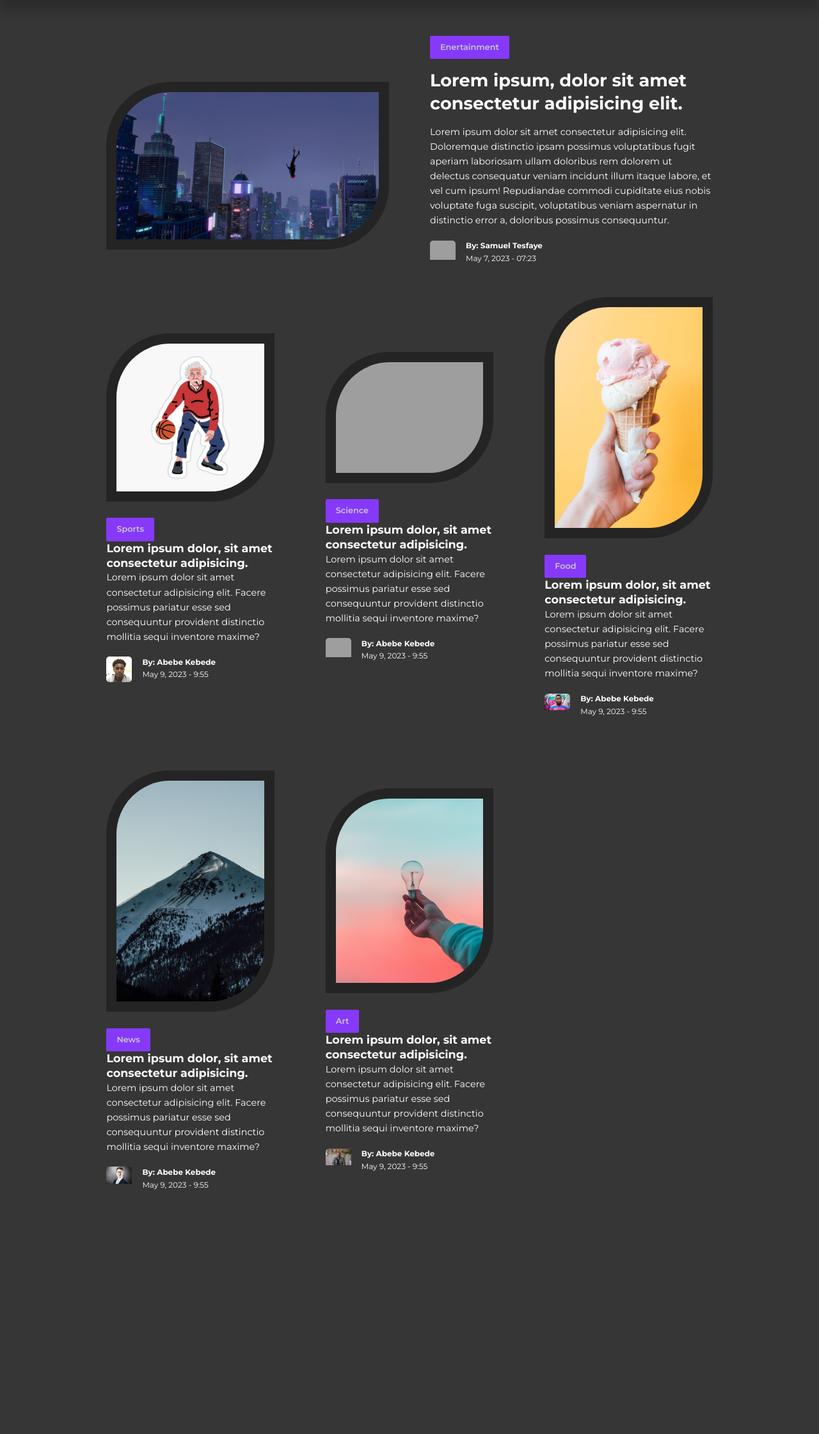
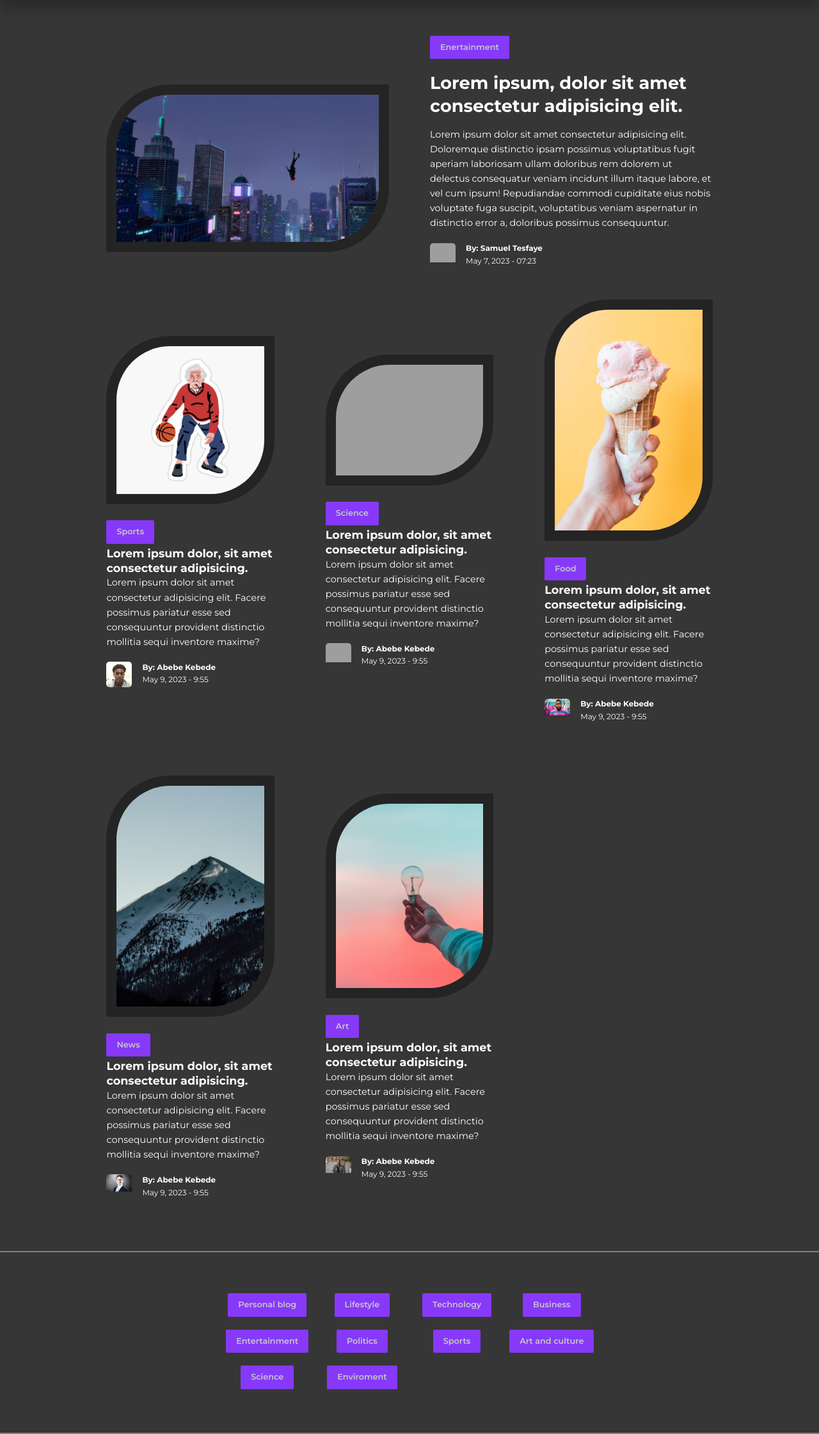
Before and after one commit to Amenediel/Lawga-Blog, a PHP site: page / in a window 1280 px wide. Shown: the part 72-2313 px from the top of the page at 64% size. Before the commit the page ends 1931 px from the top, so only its background shows below. Run offline with PHP 8.4, Linux system fonts and the light colour scheme; grey boxes are pictures that could not be loaded.

Commit message:
finishing up on catagories

```diff
--- a/index.html
+++ b/index.html
@@ -184,6 +184,24 @@
         </div>
     </section>
 
+    <section class="category_buttons">
+      <div class="container category_buttons-container">
+        <a href="" class="category_button">Personal blog</a>
+        <a href="" class="category_button">Lifestyle</a>
+        <a href="" class="category_button">Technology</a>
+        <a href="" class="category_button">Business</a>
+        <a href="" class="category_button">Entertainment</a>
+        <a href="" class="category_button">Politics</a>
+        <a href="" class="category_button">Sports</a>
+        <a href="" class="category_button">Art and culture</a>
+        <a href="" class="category_button">Science</a>
+        <a href="" class="category_button">Enviroment</a>
+
+
+
+      </div>
+    </section>
+
 
   </body>
 </html>
--- a/style.css
+++ b/style.css
@@ -174,6 +174,7 @@ nav button{
     font-weight:600;
     font-size: 0.8rem;
     text-align: center;
+    margin-bottom: 4px;
 
 }
 
@@ -230,3 +231,16 @@ nav button{
     margin-bottom: 5rem;
 
 }
+
+.category_buttons{
+    padding: 4rem 0;
+    border-top: 2px solid grey;
+    border-bottom: 2px solid grey;
+}
+
+.category_buttons-container{
+    width:fit-content;
+    display: grid;
+    grid-template-columns: repeat(4,1fr);
+    gap: 1rem;
+}
```
